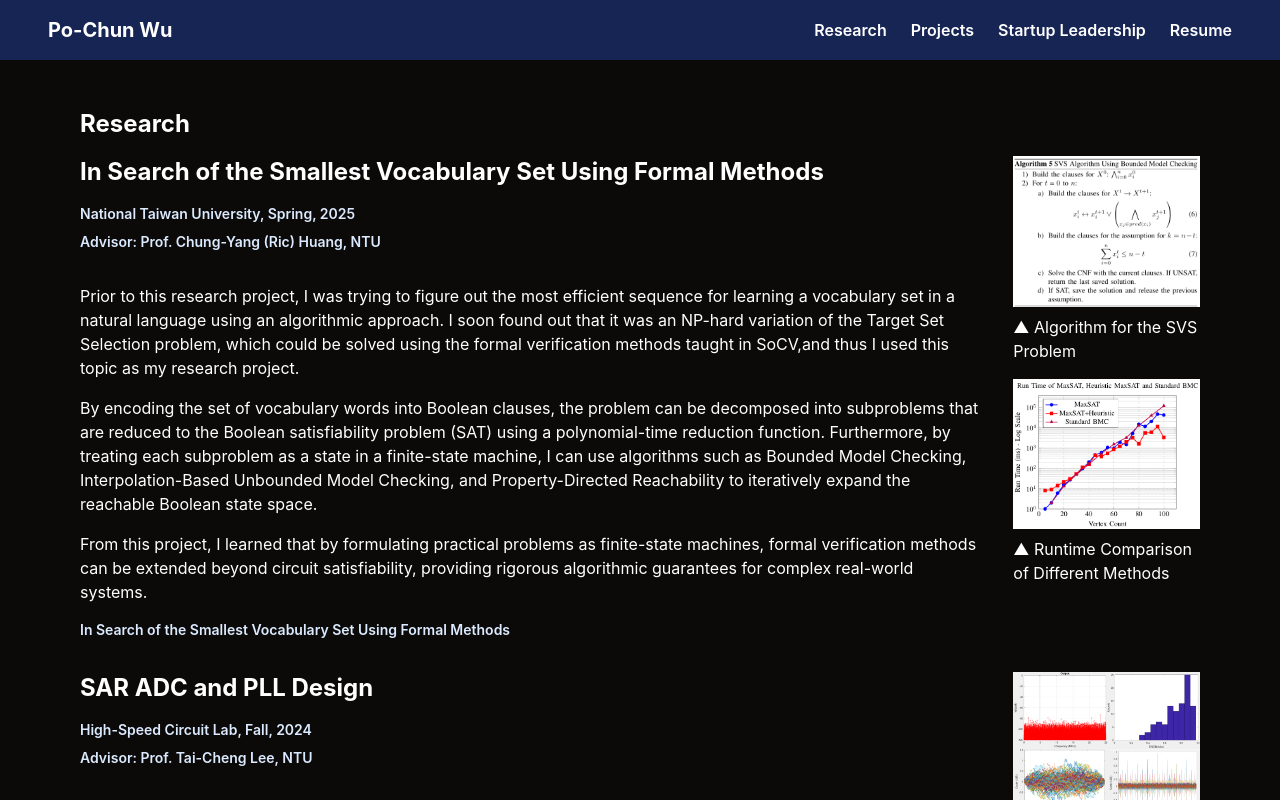
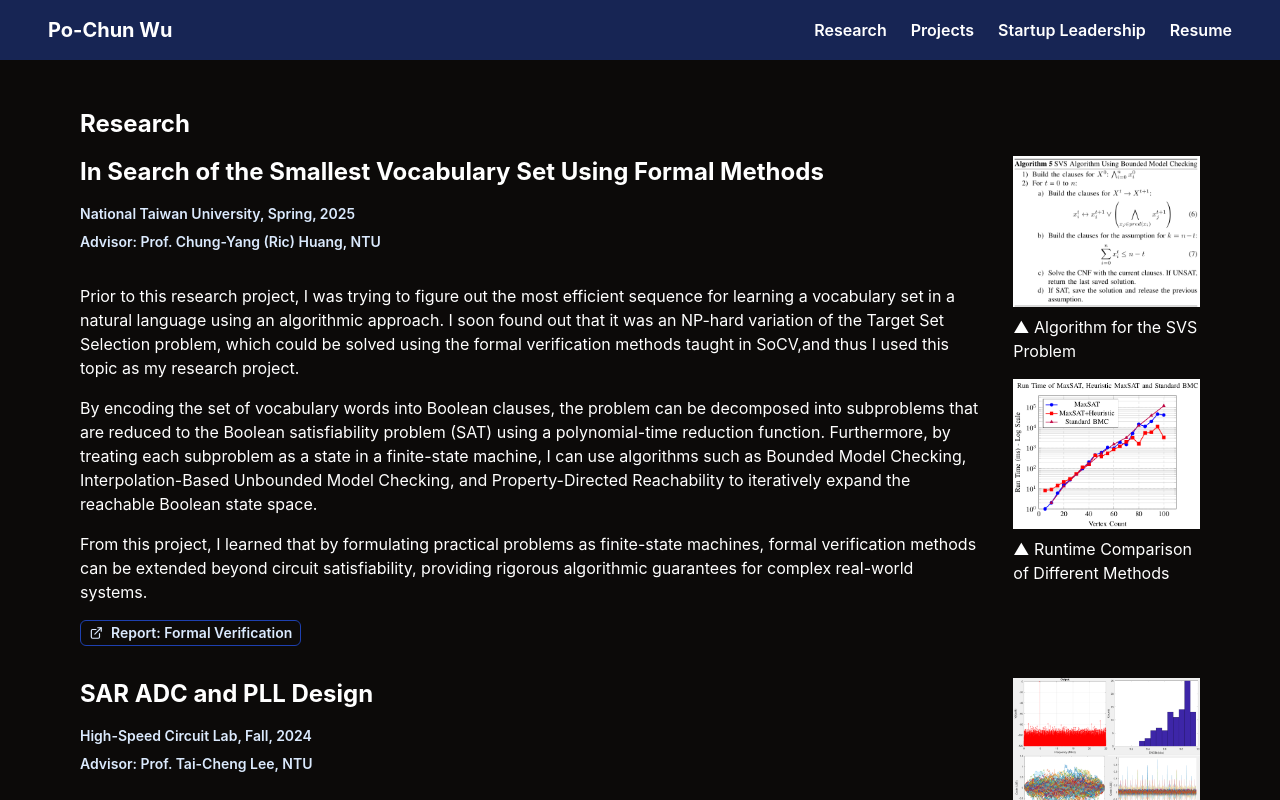
Before and after one commit to pcwu2022/pcwu2022.github.io, a React (Create React App) app: page / in a window 1280 px wide. Both pictures are taken after a click on the element "Research". Shown: the top 800 px of the page. Built offline with nearby package versions, Linux system fonts and the light colour scheme.

Commit message:
Updated Links

```diff
--- a/src/components/Display.tsx
+++ b/src/components/Display.tsx
@@ -32,7 +32,22 @@ const Display = (props: {
           <br />
           <div className="text-left">{props.children}</div>
           {props.links.map((el, index) => (
-            <div key={index} className='text-sm font-semibold mb-2 text-blue-100 hover:underline text-center md:text-left'><a href={el[0]}>{el[1]}</a></div>
+            <div key={index} className='mb-2 text-center md:text-left'>
+              <a
+                href={el[0]}
+                target="_blank"
+                rel="noopener noreferrer"
+                className="inline-flex items-center gap-2 px-2 py-0.5 text-sm text-blue-100 font-semibold rounded-md border border-blue-800 hover:bg-blue-900/20 transition-colors duration-150"
+                aria-label={`Open link: ${el[1]}`}
+              >
+                <svg xmlns="http://www.w3.org/2000/svg" viewBox="0 0 24 24" width="14" height="14" fill="none" stroke="currentColor" strokeWidth="2" strokeLinecap="round" strokeLinejoin="round" className="flex-shrink-0">
+                  <path d="M18 13v6a2 2 0 0 1-2 2H6a2 2 0 0 1-2-2V8a2 2 0 0 1 2-2h6" />
+                  <polyline points="15 3 21 3 21 9" />
+                  <line x1="10" y1="14" x2="21" y2="3" />
+                </svg>
+                <span className="truncate max-w-[24rem]">{el[1]}</span>
+              </a>
+            </div>
           ))}
           <br />
       </div>
--- a/src/components/Highlights.tsx
+++ b/src/components/Highlights.tsx
@@ -16,7 +16,7 @@ const Highlights = (props: {
     >
       <Link to={props.link}>
         <div className='w-full h-full opacity-40 hover:opacity-80 cursor-pointer bg-blue-950 text-center'>
-          <div className='pt-28 text-lg font-bold'>{props.title}</div>
+          <div className='pt-28 text-lg font-bold truncate px-2'>{props.title}</div>
         </div>
       </Link>
     </div>
--- a/src/pages/Homepage.tsx
+++ b/src/pages/Homepage.tsx
@@ -65,9 +65,9 @@ const Homepage = () => {
           <div className='mb-4' id='leader'>
             <b>I'm a Leader. </b>
             I value cooperation, teamwork, and culture.
-            I planned and executed over 25 lectures and activities throughout my one year of service in the student association.
+            I planned and executed over 25 lectures and activities throughout my one year of service in the <InnerLink to="/startupleadership/#ntueesaad">student association</InnerLink>.
             Additionally, I mentored my freshmen groupmates, equipping them with the skills necessary to excel in their future leadership roles.
-            I've also led a team of 20 people to teach high-school students maker skills in the NTUEE summer camp.
+            I've also led a team of 20 people to teach high-school students maker skills in the <InnerLink to="/startupleadership/#ntueecamp">NTUEE summer camp</InnerLink>.
           </div>
           <div className='mb-4' id='maker'>
             <b>I'm a Maker. </b>
--- a/src/pages/MyProjects.tsx
+++ b/src/pages/MyProjects.tsx
@@ -71,7 +71,7 @@ const MyProjects = () => {
             title="HelpMet — An AR Navigation Assistant for Motorcyclists"
             supporting={["Best Maker Award, 2024 MakeNTU Competition", "May 2024"]}
             images={[["/images/makentu2024_1.jpg", "Presenting on stage for the final round"], ["/images/makentu2024_2.jpg", "Receiving the Best Maker Award"], ["/images/makentu2024_3.png", "Our product demo"]]}
-            links={[["https://youtu.be/tlTyyKNcEA0?t=353", "A vlog made by my teammate showcasing our project (YouTube)"]]}
+            links={[["https://youtu.be/tlTyyKNcEA0?t=353", "A vlog showcasing our project (YouTube)"]]}
           >
             <>
                 <div className="mb-4">
@@ -90,8 +90,8 @@ const MyProjects = () => {
             supporting={["Product Developer at SLEKMED", "August 2023 — February 2025"]}
             images={[["/images/slek_1.jpg", "Our team at the CTCI headquarters office"], ["/images/slek_2.jpg", "Our team in front of the competition poster"], ["/images/slek_3.png", "Demonstration of the Online Diagnosis Process"]]}
             links={[
-              ["https://slek-system.vercel.app/projects/hyponatremia", "An online simulation of Hyponatremia diagnosis and simulation"],
-              ["https://ssp.moe.gov.tw/cases/1047", "The showcase of our project on the Ministry of Education website"],
+              ["https://slek-system.vercel.app/projects/hyponatremia", "A web-based Hyponatremia simulator"],
+              ["https://ssp.moe.gov.tw/cases/1047", "Our project on the Ministry of Education website"],
               ["https://www.ctci.org.tw/8838/talent/41184/45319/45576/", "CTCI AI Competition 2024 Official Page"]]}
           >
             <>
@@ -130,6 +130,18 @@ const MyProjects = () => {
               </div>
             </>
           </Display>
+          <Display id="ntufood"
+            title="NTU Food"
+            supporting={["A random food selection website for NTU students", "May 2024"]}
+            images={[["/images/ntufood.png", "NTU Food Website"]]}
+            links={[["https://pcwu2022.github.io/ntufood/", "NTU Food Website"], ["https://youtu.be/arxHyiDv7VQ?t=1699", "Joeman's video featuring NTU Food (YouTube)"]]}
+            >
+              <>
+                <div className="mb-4">
+                  I built a website using <i>vanilla</i> JavaScript to help NTU students randomly select food options on campus. The website was featured in a famous Taiwanese YouTuber <i>Joeman</i>'s video reviewing NTU food options.
+                </div>
+              </>
+          </Display>
         </div>
       </div>
     </div>
--- a/src/pages/Research.tsx
+++ b/src/pages/Research.tsx
@@ -20,7 +20,7 @@ const Research = () => {
               ["/images/formal_runtime.png", "Runtime Comparison of Different Methods"]
             ]}
             links={[
-              ["/documents/in_search_of_the_smallest_vocabulary_set_using_formal_methods_2025.pdf", "In Search of the Smallest Vocabulary Set Using Formal Methods"]
+              ["/documents/in_search_of_the_smallest_vocabulary_set_using_formal_methods_2025.pdf", "Report: Formal Verification"]
             ]}
           >
             <>
@@ -70,7 +70,7 @@ const Research = () => {
               ["/images/quantum.png", "A Quantum Algorithm for ECDLP"]
             ]}
             links={[
-              ["/documents/the_impact_on_quantum_computing_on_cryptocurrencies_2025.pdf", "The Impact of Quantum Computing on Cryptocurrencies"]
+              ["/documents/the_impact_on_quantum_computing_on_cryptocurrencies_2025.pdf", "Report: Quantum Computing & Cryptocurrencies"]
             ]}
           >
             <>
@@ -93,7 +93,7 @@ const Research = () => {
               ["/images/mos23.png", "MoS2 Under Raman Spectroscopy"],
               ["/images/mos22.png", "MoS2 Under Microscope"]
             ]}
-            links={[["/documents/mos2_project.pdf", "Report: Separation and Transfer of Monolayer Molybdenum Disulfide (Chinese)"]]}
+            links={[["/documents/mos2_project.pdf", "Report: MoS2 Project (Chinese)"]]}
           >
             <>
               <div className='mb-4'>My research in high school is on the separation and transfer of monolayer Molybdenum Disulfide (MoS₂) using decane-dithiol and gold-plated silicon substrate, measured under a Raman spectroscopy microscope. MoS₂ exists as a bulk, or multilayer structure; however, similar to graphene, when a monolayer is separated from the bulk, it exhibits completely different properties. For example, a monolayer MoS₂ is a direct band gap semiconductor used in lasers, LEDs, and photoelectric diodes. However, producing MoS₂ with a thickness of several Angstroms isn’t an easy task. By conventional methods, it requires one week of soaking the MoS₂ in thiol solution, heating the MoS₂ to 773K for hours, and another week to transfer the monolayer MoS₂ onto another silicon substrate. Our research experiments on various parameters that affect the separation and transfer procedures, including exposure to UV light, ultrasonic agitation, heating, and timing.</div>
--- a/src/pages/StartupLeadership.tsx
+++ b/src/pages/StartupLeadership.tsx
@@ -16,8 +16,8 @@ const StartupLeadership  = () => {
               ["/images/ntuloc1.jpg", "NTU LOC Club"],
               ["/images/ntuloc2.jpg", "Speeches for High School Students"]]}
             links={[
-              ["https://ntu-learning-optimization-club.github.io/", "NTU LOC Official Website"],
-              ["https://www.youtube.com/watch?v=uUKqtxzOgb4", "My Speech on Effective Learning Methods at NEHS (My High School)"]
+              ["https://ntu-learning-optimization-club.github.io/", "NTULOC Official Website"],
+              ["https://www.youtube.com/watch?v=uUKqtxzOgb4", "My Speech on Effective Learning Methods"]
             ]}
           >
             <>
@@ -88,7 +88,7 @@ const StartupLeadership  = () => {
               </div>
             </>
           </Display>
-          <Display id="ntuee_camp"
+          <Display id="ntueecamp"
             title="NTUEE Summer Camp"
             supporting={["Leader, Advanced Teaching Group", "May 2023 — July 2023"]}
             images={[["/images/camp_1.jpg", "The custom-designed PCB of our product"], ["/images/camp_2.jpg", "Mass production pipeline"], ["/images/camp_3.jpg", "Our team"], ["/images/camp_4.png", "Teaching high school students Arduino programming and electronics"]]}
```
Also changed, not shown: public/images/ntufood.png (added).
